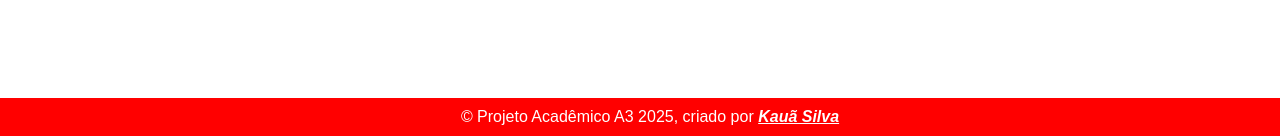
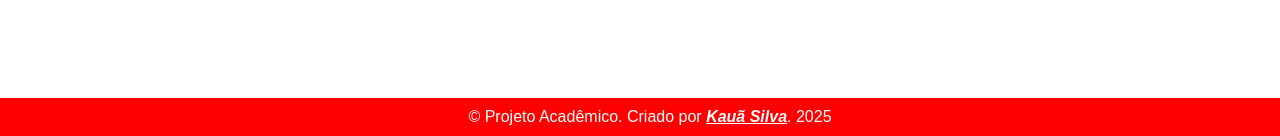
Before and after one commit to eukauacavalcante/morpheus_env, a Django app: page / in a window 1280 px wide. Shown: the part 664-800 px from the top of the page. Run offline with Django 5.2, Linux system fonts and the light colour scheme.

Commit message:
style(ui): ajustar footer, reduzindo padding e atualizando texto.

```diff
--- a/core/templates/components/_footer.html
+++ b/core/templates/components/_footer.html
@@ -6,6 +6,7 @@
 {% endblock %}
 
 <footer>
-    <p style="margin: 0px; color: white;">&copy; Projeto Acadêmico A3 {{ now|date:"Y"|default:2025 }}, criado por
-        <a href="https://www.github.com/eukauacavalcante" class="link" target="_blank" style="font-style: italic;">Kauã Silva</a></p>
+    <p style="margin: 0px; color: white;">&copy; Projeto Acadêmico. Criado por
+        <a href="https://www.github.com/eukauacavalcante" class="link" target="_blank" style="font-style: italic;">Kauã Silva</a>. {{ now|date:"Y"|default:2025 }}
+    </p>
 </footer>
```
